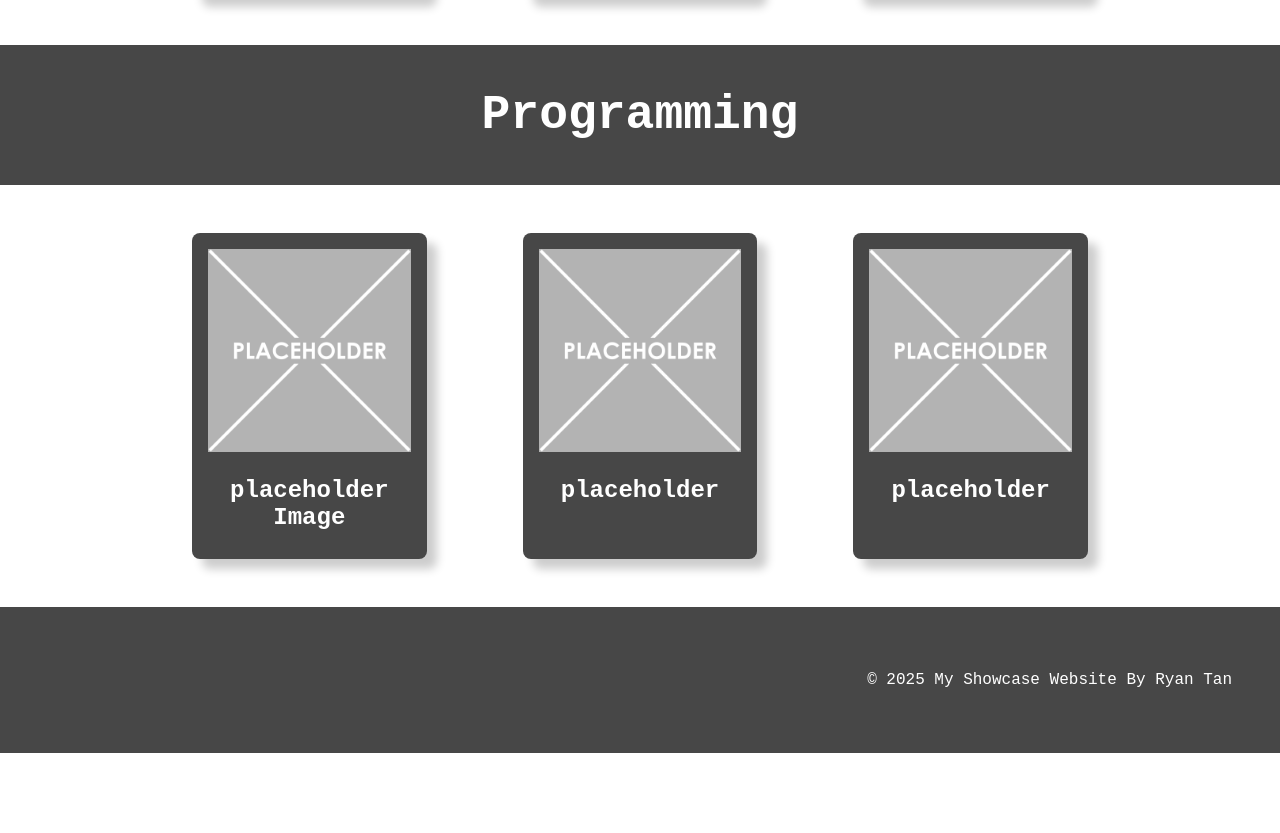
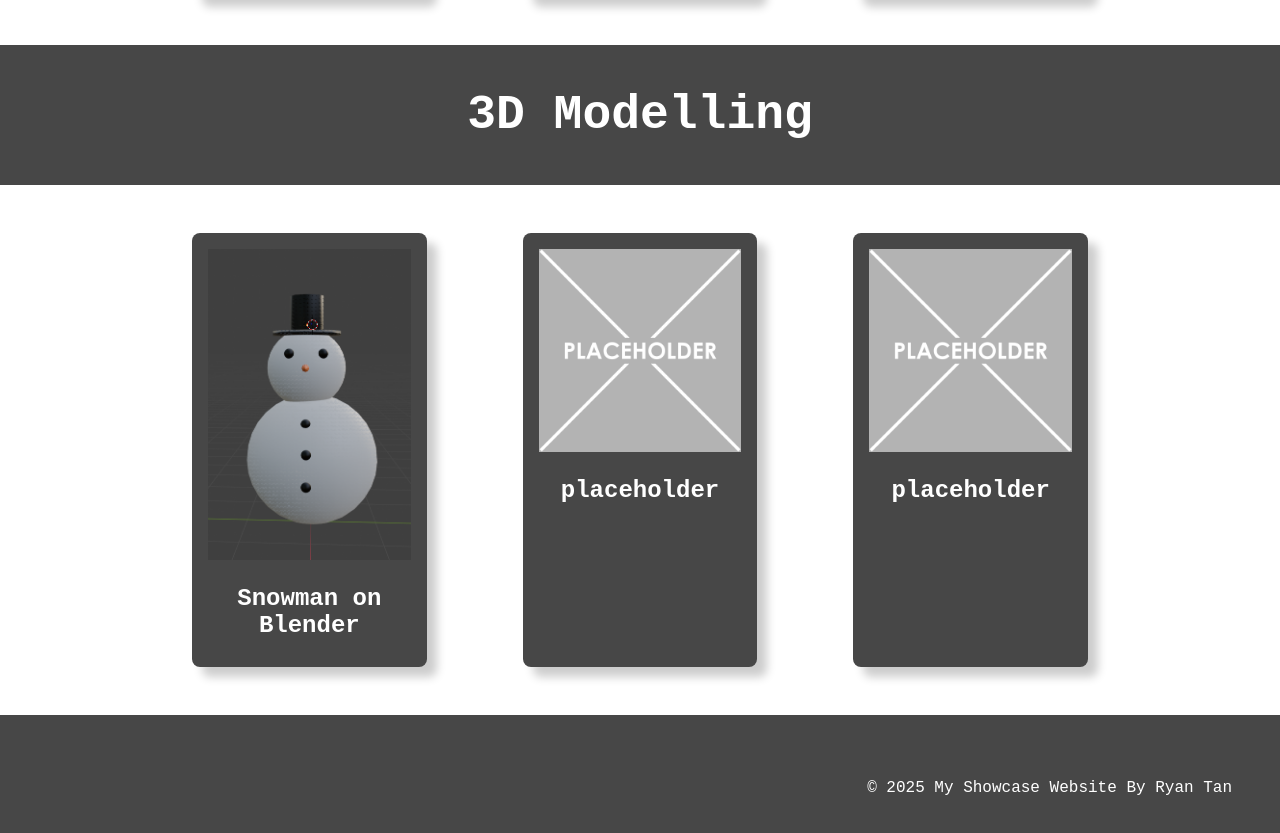
Before and after one commit to RRyan-tan/MyYear10Website, a plain HTML site: page index.html in a window 1280 px wide. Shown: the part 1995-2828 px from the top of the page. Before the commit the page ends 2748 px from the top, so only its background shows below. Drawn offline with Linux system fonts and the light colour scheme.

Commit message:
3D modellling

```diff
--- a/index.html
+++ b/index.html
@@ -101,15 +101,15 @@
 <section class="topic">
     <!-- the topic title a big bar with text in it -->
     <div class="topic-title">
-        <h1>Programming
+        <h1>3D Modelling
         </h1>
     </div>
     <!-- now a three column grid of images -->
     <div class="topic-content">
         <!-- one "card" which includes an image with a text below it -->
         <div class="topic-card">
-            <img src="images/placeholder-1024x1024.png" alt="placeholder">
-            <h2 class="topic-card-text">placeholder Image</h2>
+            <img src="images/Snowman.PNG" alt="Snowman">
+            <h2 class="topic-card-text">Snowman on Blender</h2>
         </div>
         <div class="topic-card">
             <img src="images/placeholder-1024x1024.png" alt="placeholder">
```
Also changed, not shown: images/Snowman.PNG (added).
